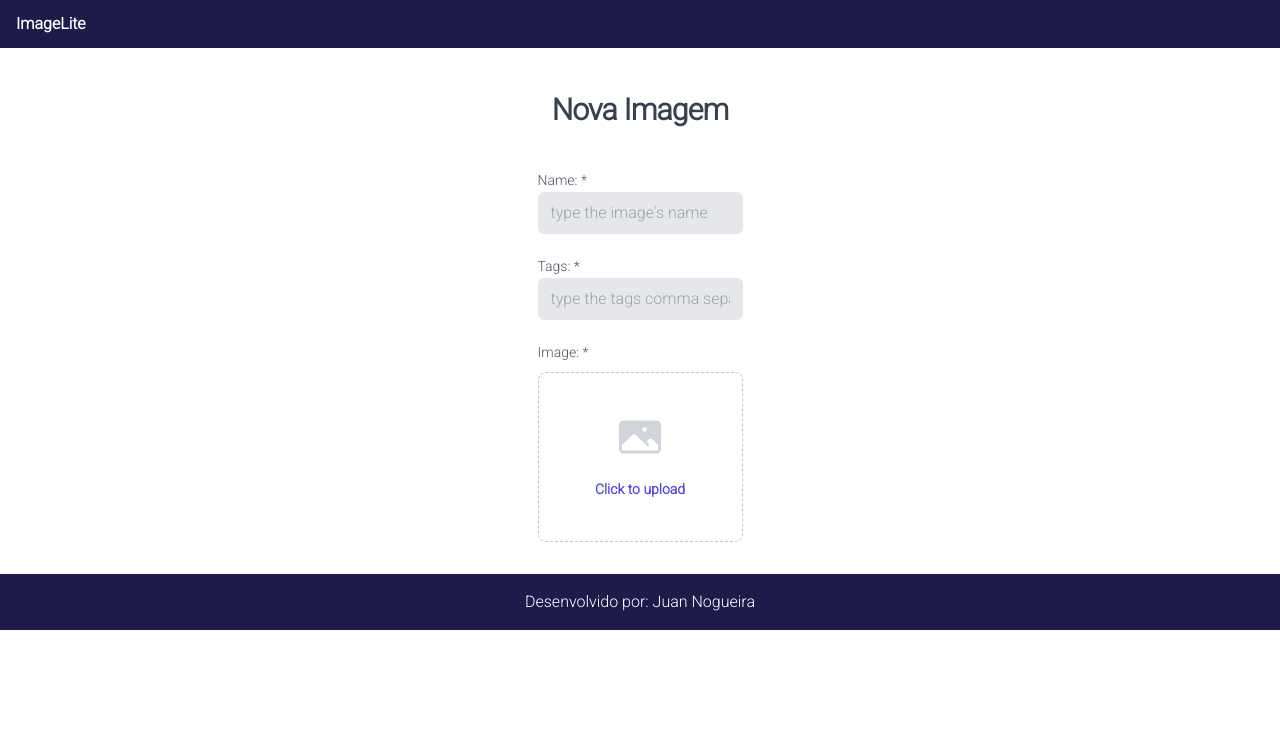
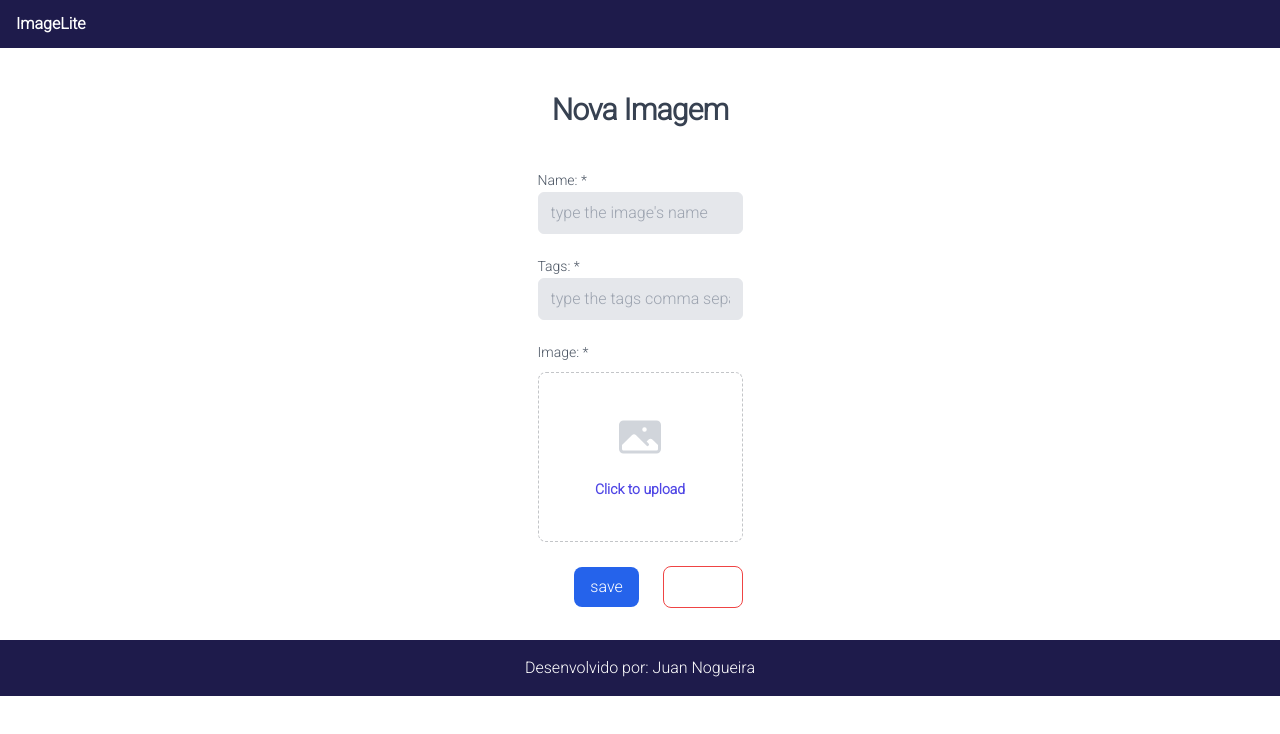
Before and after one commit to nxjuan/imageLiteApi, a Next.js app in the folder View/: page /formulario in a window 1280 px wide. Shown: the top 734 px of the page. Built offline with nearby package versions, Linux system fonts and the light colour scheme.

Commit message:
adding buttons

```diff
--- a/View/src/app/formulario/page.tsx
+++ b/View/src/app/formulario/page.tsx
@@ -1,4 +1,5 @@
-import { InputText, Template } from '@/components'
+import { InputText, Template, Button } from '@/components'
+import Link from 'next/link'
 
 export default function Formulario(){
     return (
@@ -34,6 +35,12 @@ export default function Formulario(){
                             </div>
                         </div>
                     </div>
+                    <div className='mt-6 flex items-center justify-end gap-x-6'>
+                        <Button style='bg-blue-600 hover:bg-blue-900' label='save' />
+                        <Link href='/galeria'>
+                            <Button style='bg-white border border-red-500 hover:bg-red-500 text-gray-600 hover:text-white' label='cancel' />
+                        </Link>
+                    </div>
                 </form>
             </section>
         </Template>
```
